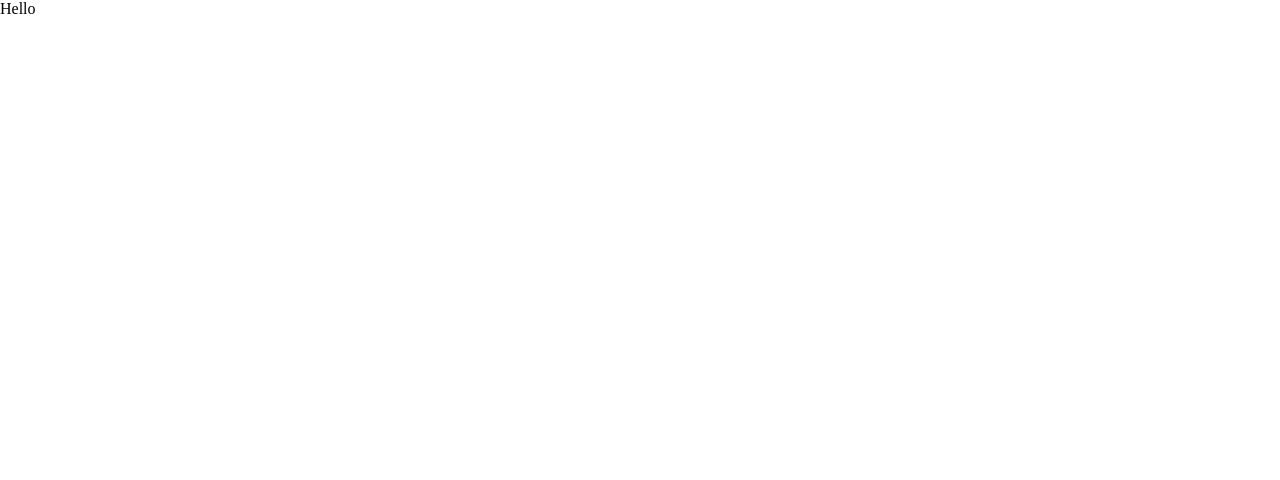
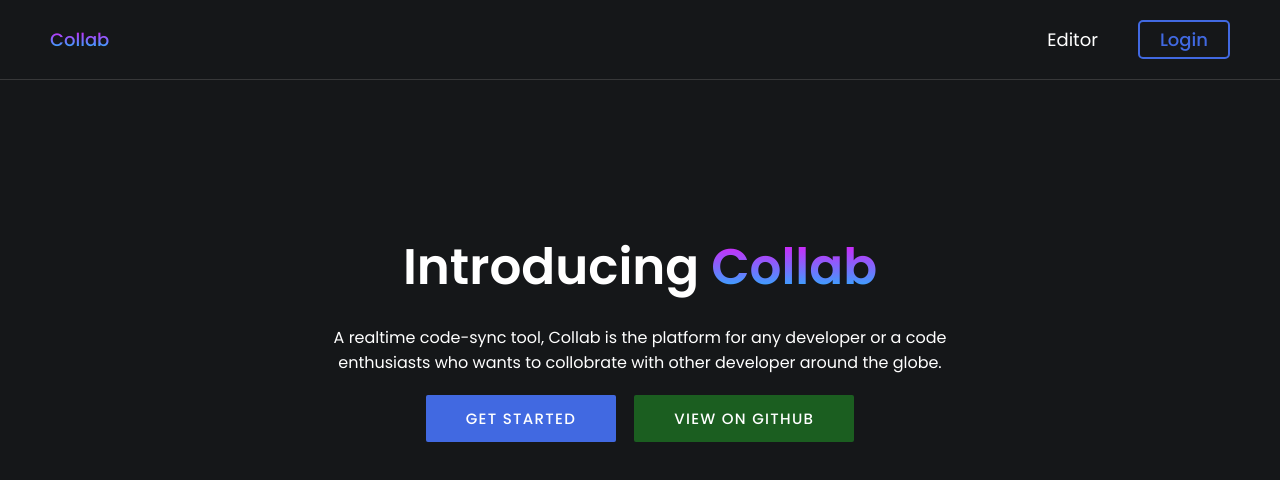
Before and after one commit to rajeshkhadka200/collab, a React (Create React App) app in the folder client/: page / in a window 1280 px wide. Shown: the top 480 px of the page. Built offline with nearby package versions, Linux system fonts and the light colour scheme.

Commit message:
created home hero section

```diff
--- a/client/package.json
+++ b/client/package.json
@@ -8,6 +8,7 @@
     "@testing-library/user-event": "^13.2.1",
     "react": "^18.2.0",
     "react-dom": "^18.2.0",
+    "react-router-dom": "6.3.0",
     "react-scripts": "5.0.1",
     "web-vitals": "^2.1.0"
   },
--- a/client/public/index.html
+++ b/client/public/index.html
@@ -2,14 +2,16 @@
 <html lang="en">
   <head>
     <meta charset="utf-8" />
-    <link rel="icon" href="%PUBLIC_URL%/favicon.ico" />
     <meta name="viewport" content="width=device-width, initial-scale=1" />
     <meta name="theme-color" content="#000000" />
     <meta
       name="description"
       content="Web site created using create-react-app"
     />
-
+    <link
+      href="https://fonts.googleapis.com/css2?family=Poppins:wght@300;400;500;600&display=swap"
+      rel="stylesheet"
+    />
     <title>Collab - Realtime Code collabration Tool</title>
   </head>
   <body>
--- a/client/src/App.js
+++ b/client/src/App.js
@@ -1,6 +1,7 @@
 import "./css/global.css";
+import Router from "./routes";
 function App() {
-  return <div>Hello</div>;
+  return <Router />;
 }
 
 export default App;
--- /dev/null
+++ b/client/src/components/Hero_section.js
@@ -0,0 +1,22 @@
+import React from "react";
+import "../css/hero_section.css";
+const HeroSection = () => {
+  return (
+    <section className="home_hero_section">
+      <h1 className="hero_title">
+        Introducing <span>Collab</span>
+      </h1>
+      <p className="hero_desc">
+        A realtime code-sync tool, Collab is the platform for any developer or a
+        code enthusiasts who wants to collobrate with other developer around the
+        globe.
+      </p>
+      <div className="hero_btn_grp">
+        <button className="get_started">Get started</button>
+        <button className="src_code">View on github</button>
+      </div>
+    </section>
+  );
+};
+
+export default HeroSection;
--- /dev/null
+++ b/client/src/components/Nav.js
@@ -0,0 +1,18 @@
+import React from "react";
+import { NavLink } from "react-router-dom";
+import "../css/nav.css";
+const Nav = () => {
+  return (
+    <nav>
+      <div className="logo">Collab</div>
+      <div className="links">
+        <NavLink className={"editor_btn"} to={"/"}>
+          Editor
+        </NavLink>
+        <span className="login_signup">Login</span>
+      </div>
+    </nav>
+  );
+};
+
+export default Nav;
--- a/client/src/css/global.css
+++ b/client/src/css/global.css
@@ -1,4 +1,21 @@
 * {
   padding: 0;
   margin: 0;
+  font-family: "Poppins", sans-serif;
+  box-sizing: border-box;
 }
+h1 {
+  margin: 0;
+  padding: 0;
+}
+a {
+  text-decoration: none;
+}
+body {
+  background-color: #151719;
+  color: #fff;
+}
+button {
+  border: 0;
+  outline: 0;
+}
--- /dev/null
+++ b/client/src/css/hero_section.css
@@ -0,0 +1,40 @@
+.home_hero_section {
+  /* height: calc(100vh - 80px); */
+  display: flex;
+  align-items: center;
+  flex-direction: column;
+  margin-top: 150px;
+}
+.home_hero_section .hero_title {
+  font-size: 50px;
+}
+.hero_title span {
+  background-image: linear-gradient(180deg, #ff00f7, #00d0ff);
+  background-clip: text;
+  -webkit-text-fill-color: transparent;
+  /* color: #4169e1; */
+}
+.home_hero_section .hero_desc {
+  max-width: 700px;
+  text-align: center;
+  padding: 20px;
+}
+
+.hero_btn_grp button {
+  padding: 12px 40px;
+  border-radius: 2px;
+  color: #fff;
+  font-size: 0.9375rem;
+  cursor: pointer;
+  text-transform: uppercase;
+  font-weight: 500;
+  letter-spacing: 1.3px;
+}
+
+.hero_btn_grp .get_started {
+  background-color: #4169e1;
+  margin-right: 18px;
+}
+.hero_btn_grp .src_code {
+  background-color: #1b5e20;
+}
--- /dev/null
+++ b/client/src/css/nav.css
@@ -0,0 +1,36 @@
+nav {
+  position: sticky;
+  top: 0;
+  left: 0;
+  border-bottom: 1px solid rgba(128, 128, 128, 0.308);
+  padding: 0 50px;
+  height: 80px;
+  align-items: center;
+  display: flex;
+  justify-content: space-between;
+  font-size: 18px;
+}
+nav .logo {
+  /* color: #fff; */
+  /* font-size: 20px; */
+  background-image: linear-gradient(180deg, #ff00f7, #00d0ff);
+  background-clip: text;
+  -webkit-text-fill-color: transparent;
+  font-weight: 500;
+}
+nav .links {
+  display: flex;
+  align-items: center;
+  gap: 40px;
+}
+nav .editor_btn {
+  color: #fff;
+}
+nav .login_signup {
+  border: 2px solid #4169e1;
+  padding: 4px 20px;
+  border-radius: 5px;
+  font-weight: 500;
+  color: #4169e1;
+  cursor: pointer;
+}
--- /dev/null
+++ b/client/src/pages/Home.js
@@ -0,0 +1,14 @@
+import React from "react";
+import HeroSection from "../components/Hero_section";
+import Nav from "../components/Nav";
+
+const Home = () => {
+  return (
+    <>
+      <Nav />
+      <HeroSection />
+    </>
+  );
+};
+
+export default Home;
--- /dev/null
+++ b/client/src/routes.js
@@ -0,0 +1,13 @@
+import { BrowserRouter, Routes as Switch, Route } from "react-router-dom";
+import Home from "./pages/Home";
+// import all the pages
+
+export default function Router() {
+  return (
+    <BrowserRouter>
+      <Switch>
+        <Route path="/" element={<Home />}></Route>
+      </Switch>
+    </BrowserRouter>
+  );
+}
```
